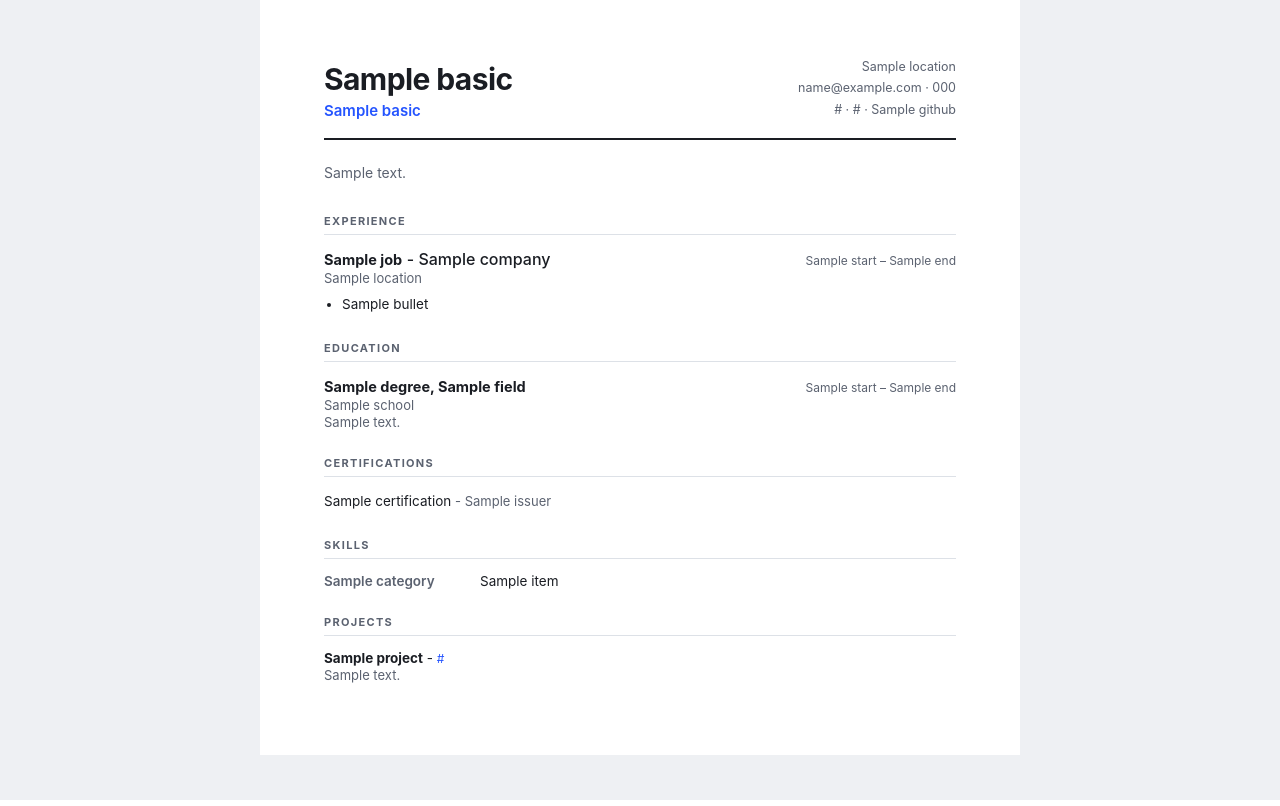
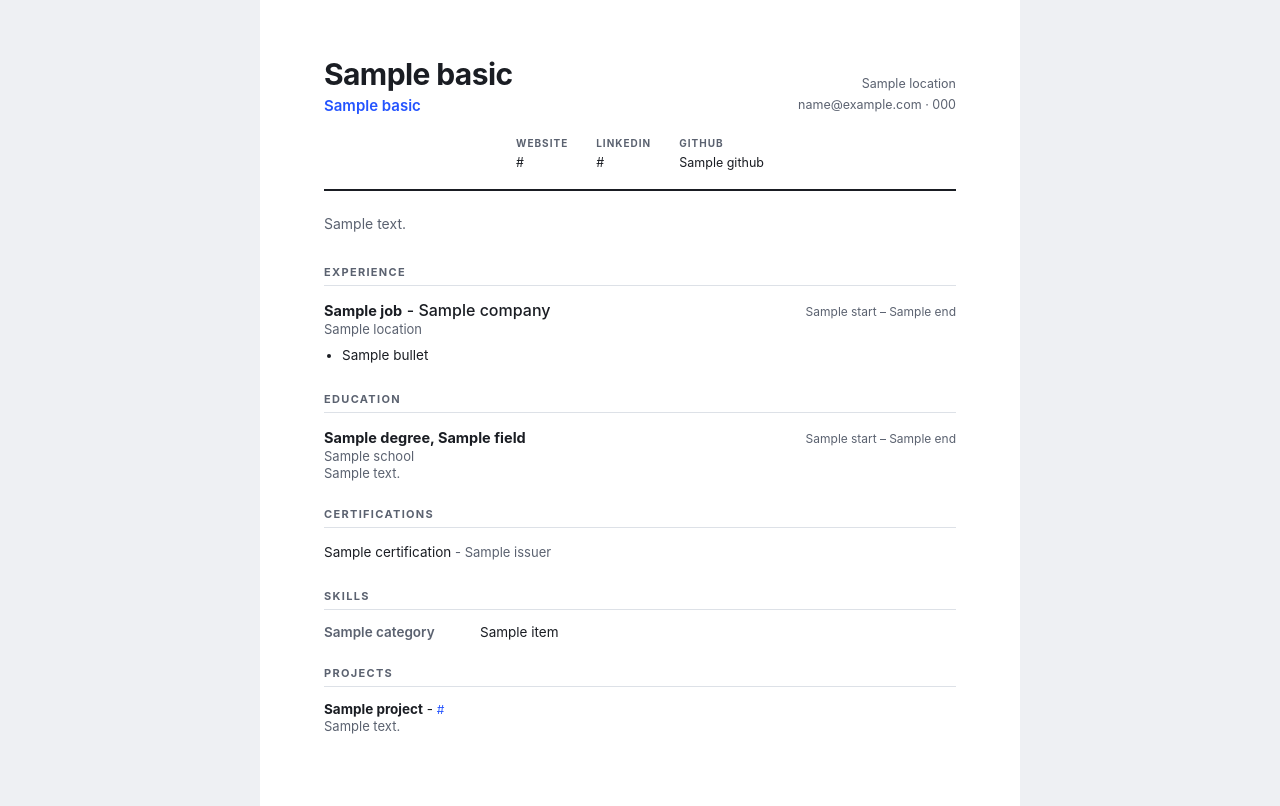
Before and after one commit to ecooperman/resume, a Python web app: template templates/resume.html.j2 in a window 1280 px wide. Run offline with Jinja, Linux system fonts and the light colour scheme; the template is opened without the code that fills it: most values are stand-ins (such as "Sample title", 1, 10 or a date in 2020).

Commit message:
Updated styling so that the resume looks and reads better.

```diff
--- a/templates/resume.html.j2
+++ b/templates/resume.html.j2
@@ -27,13 +27,15 @@
     padding: 56px 64px 72px;
   }
   header.hero {
+    border-bottom: 2px solid var(--ink);
+    padding-bottom: 18px;
+    margin-bottom: 22px;
+  }
+  .hero-top {
     display: flex;
     justify-content: space-between;
     align-items: flex-end;
     gap: 24px;
-    border-bottom: 2px solid var(--ink);
-    padding-bottom: 18px;
-    margin-bottom: 22px;
   }
   h1 {
     font-size: 30px;
@@ -52,10 +54,31 @@
     font-size: 12.5px;
     color: var(--muted);
     line-height: 1.7;
-    white-space: nowrap;
   }
   .contact a { color: var(--muted); text-decoration: none; }
   .contact a:hover { color: var(--accent); }
+
+  .links-row {
+    display: flex;
+    justify-content: center;
+    gap: 28px;
+    margin-top: 22px;
+  }
+  .link-item { text-align: left; }
+  .link-label {
+    font-size: 10px;
+    font-weight: 700;
+    letter-spacing: 0.1em;
+    text-transform: uppercase;
+    color: var(--muted);
+    margin-bottom: 2px;
+  }
+  .link-item a {
+    font-size: 12.5px;
+    color: var(--ink);
+    text-decoration: none;
+  }
+  .link-item a:hover { color: var(--accent); }
 
   .summary {
     font-size: 14px;
@@ -124,7 +147,7 @@
 
   .download-bar {
     max-width: 760px;
-    margin: 24px auto 0;
+    margin: 24px auto 20px;
     display: flex;
     gap: 10px;
     justify-content: flex-end;
@@ -144,8 +167,9 @@
 
   @media (max-width: 700px) {
     .page { padding: 32px 24px 48px; }
-    header.hero { flex-direction: column; align-items: flex-start; }
+    .hero-top { flex-direction: column; align-items: flex-start; }
     .contact { text-align: left; }
+    .links-row { flex-direction: column; align-items: flex-start; gap: 10px; margin-top: 12px; }
     .download-bar { flex-direction: column; padding: 0 24px; }
   }
 
@@ -179,6 +203,7 @@
   {% endif %}
   <div class="page">
     <header class="hero">
+      <div class="hero-top">
         <div>
           <h1>{{ basics.name }}</h1>
           <p class="role">{{ basics.title }}</p>
@@ -188,11 +213,30 @@
           {%- if basics.email %}<a href="mailto:{{ basics.email }}">{{ basics.email }}</a>{% endif -%}
           {%- if basics.email and basics.phone %} · {% endif -%}
           {%- if basics.phone %}{{ basics.phone }}{% endif -%}
-        {% if basics.email or basics.phone %}<br>{% endif %}
-        {% if basics.website %}<a href="https://{{ basics.website }}">{{ basics.website }}</a>{% endif %}
-        {% if basics.linkedin %} · <a href="https://{{ basics.linkedin }}">{{ basics.linkedin }}</a>{% endif %}
-        {% if basics.github %} · <a href="https://{{ basics.github }}">{{ basics.github }}</a>{% endif %}
         </div>
+      </div>
+      {% if basics.website or basics.linkedin or basics.github %}
+      <div class="links-row">
+        {% if basics.website %}
+        <div class="link-item">
+          <div class="link-label">Website</div>
+          <a href="https://{{ basics.website }}">{{ basics.website }}</a>
+        </div>
+        {% endif %}
+        {% if basics.linkedin %}
+        <div class="link-item">
+          <div class="link-label">LinkedIn</div>
+          <a href="https://{{ basics.linkedin }}">{{ basics.linkedin }}</a>
+        </div>
+        {% endif %}
+        {% if basics.github %}
+        <div class="link-item">
+          <div class="link-label">GitHub</div>
+          <a href="https://{{ basics.github }}">{{ basics.github }}</a>
+        </div>
+        {% endif %}
+      </div>
+      {% endif %}
     </header>
 
     {% if basics.summary %}
```
Lines whose indentation alone changed are shown as unchanged.
